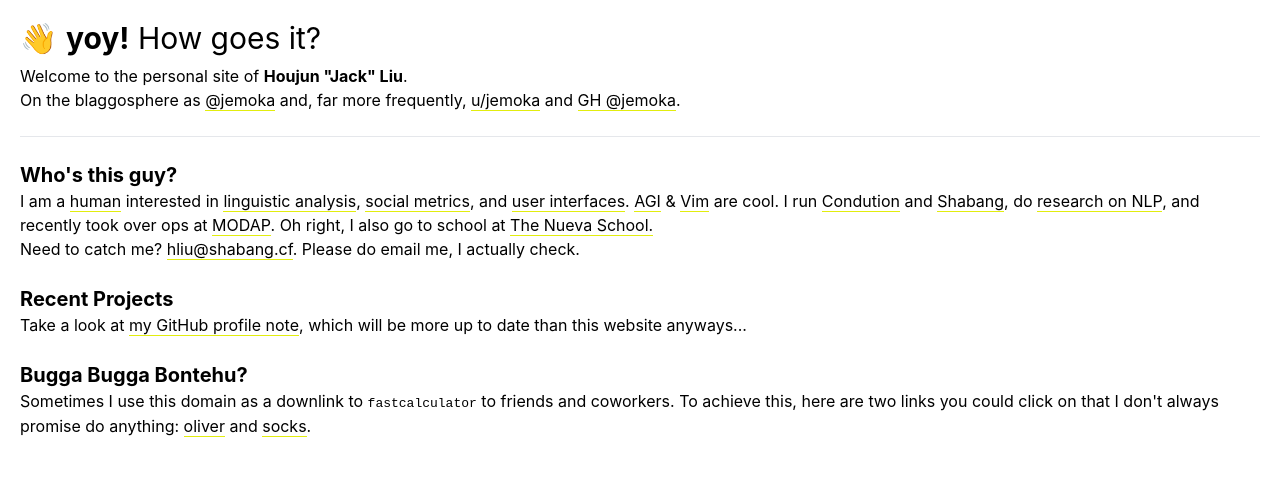
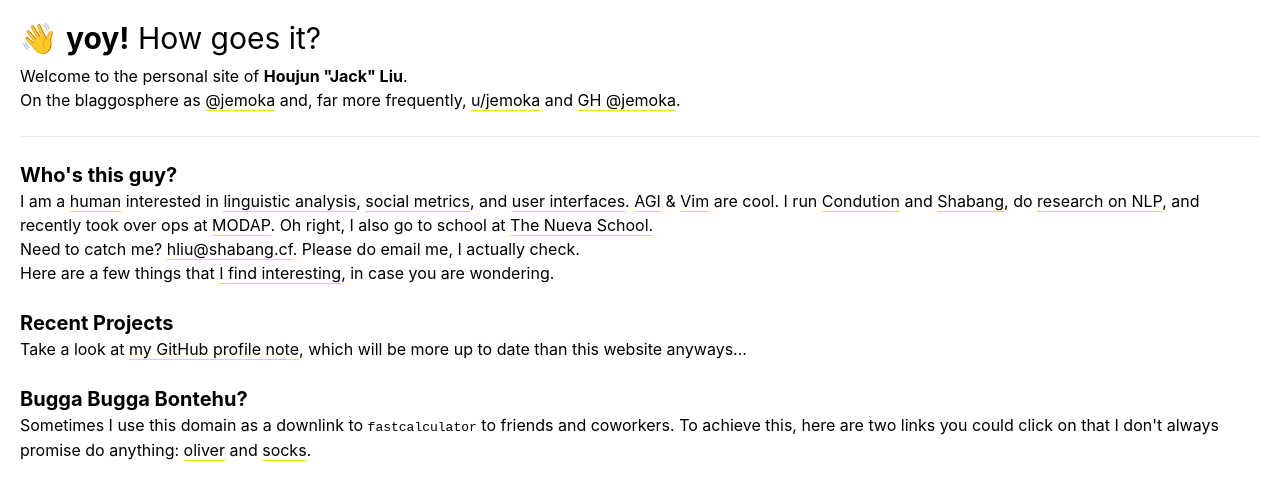
Before and after one commit to Jemoka/me, a Next.js app: page / in a window 1280 px wide. Shown: the top 500 px of the page. Built offline with nearby package versions, Linux system fonts and the light colour scheme.

Commit message:
interesting!

```diff
--- a/pages/index.js
+++ b/pages/index.js
@@ -19,6 +19,8 @@
             <br />
             Need to catch me? <a href="mailto:hliu@shabang.cf">hliu@shabang.cf</a>. Please do email me, I actually check.
             <br />
+            Here are a few things that <a href="https://interesting.jemoka.com/">I find interesting</a>, in case you are wondering.
+            <br />
             <br />
             <h1 className="text-xl font-bold">Recent Projects</h1>
             Take a look at <a href="https://github.com/jemoka/">my GitHub profile note</a>, which will be more up to date than this website anyways...
```
